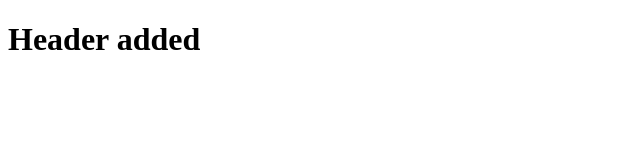
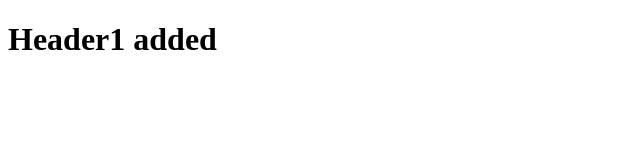
Before and after one commit to Fibechola24/FullStack_Web_development, a plain HTML site: page HTML and CSS page layouts/index.html in a window 1280 px wide. Shown: the whole page, without its empty margins (0-640 px from the left). Drawn offline with Linux system fonts and the light colour scheme.

Commit message:
Update index.html

```diff
--- a/HTML and CSS page layouts/index.html
+++ b/HTML and CSS page layouts/index.html
@@ -7,6 +7,6 @@
     <title>Page layout</title>
 </head>
 <body>
-    <h1>Header added</h1>
+    <h1>Header1 added</h1>
 </body>
 </html>
```
